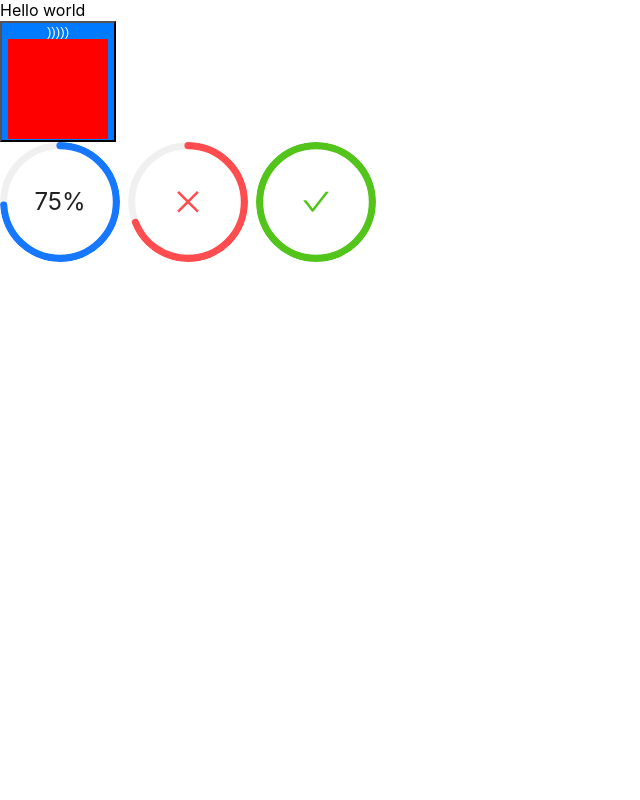
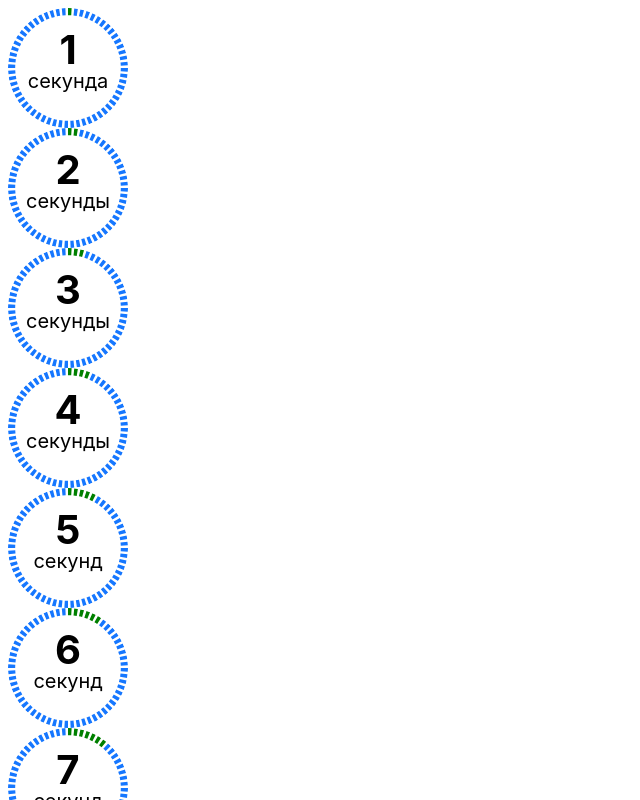
Before and after one commit to rasoan/sportEvents, a React (Create React App) app: page / in a window 1280 px wide. Shown: the top 800 px of the page, without its empty margins (0-640 px from the left). Built offline with nearby package versions, Linux system fonts and the light colour scheme.

Commit message:
feat: added webpack and added Timers

```diff
--- a/src/App/App.tsx
+++ b/src/App/App.tsx
@@ -4,6 +4,8 @@ import React from "react";
 
 import './App.scss';
 import TimeCounter from "../TimeCounter/TimeCounter";
+import {TimeCounterFormat} from "../TimeCounter/types/TimeCounter";
+import {getCountersOfDays} from "../utils/utils";
 
 interface Props {}
 
@@ -13,9 +15,12 @@ const App: React.FC<Props> = (props: Props) => {
     };
 
     return <>
-        <div>Hello world</div>
-        <button onClick={onClick} className="customButton">)))))</button>
-        <TimeCounter />
+        {new Array(60).fill(1).map((el, index) => (
+            <TimeCounter
+                timeCounterFormat={TimeCounterFormat.Seconds}
+                value={index + 1}
+            />)
+        )}
     </>;
 };
 
--- a/src/TimeCounter/TimeCounter.scss
+++ b/src/TimeCounter/TimeCounter.scss
@@ -0,0 +1,17 @@
+.antProgressTextCustom {
+  padding: 10px !important;
+
+  &__label {
+    color: black !important;
+    line-height: 0;
+
+    &-withNumber {
+      font-weight: bold;
+      font-size: 40px;
+    }
+
+    &-withText {
+      font-size: 20px;
+    }
+  }
+}
--- a/src/TimeCounter/TimeCounter.tsx
+++ b/src/TimeCounter/TimeCounter.tsx
@@ -4,17 +4,179 @@
 import React from "react";
 
 import {Flex, Progress} from "antd";
+import {TimeCounterFormat} from "./types/TimeCounter";
 
-interface Props {}
+const humanizeDuration = require("humanize-duration");
+
+import './TimeCounter.scss';
+
+interface Props {
+    timeCounterFormat: TimeCounterFormat;
+    /**
+     * Текущее значение дня, часа, минуты или секунды в зависимости от {@link timeCounterFormat}
+     */
+    value: number;
+}
 
 const TimeCounter: React.FC<Props> = (props: Props) => {
+    const {
+        value,
+        timeCounterFormat,
+    } = props;
+    const {
+        percent,
+        steps,
+        labelWithoutNumber,
+    } = _getProgressOptions({
+        value,
+        timeCounterFormat,
+    })
+
     return <>
-        <Flex gap="small" wrap>
-            <Progress type="circle" percent={75} />
-            <Progress type="circle" percent={70} status="exception" />
-            <Progress type="circle" percent={100} />
+        <Flex align="center" wrap gap={30}>
+            <Progress
+                type="circle"
+                steps={steps}
+                percent={percent}
+                strokeColor="green"
+                format={() => <>
+                    <div className={"antProgressTextCustom"}>
+                        <span className={'antProgressTextCustom__label antProgressTextCustom__label-withNumber'}>
+                            {value}
+                        </span>
+                        <br />
+                        <span className={'antProgressTextCustom__label antProgressTextCustom__label-withText'}>
+                            {labelWithoutNumber}
+                        </span>
+                    </div>
+                </>}
+            />
         </Flex>
     </>;
 };
 
 export default TimeCounter;
+
+interface ProgressOptions {
+    steps: number;
+    percent: number;
+    labelWithoutNumber: string;
+}
+
+const _getProgressOptions = (() => {
+    // todo: глянуть ещё раз ТЗ
+    // todo: учесть, что value может быть больше чем надо, тогда взять %
+    const MAX_DAYS = 7;
+    const MAX_HOURS = 24;
+    const MAX_MINUTES = 60;
+    const MAX_SECONDS = 60;
+
+    return function (options: {
+        value: number,
+        timeCounterFormat: TimeCounterFormat,
+    }): ProgressOptions {
+        const {
+            value,
+            timeCounterFormat,
+        } = options;
+
+        let steps: number;
+        let labelWithoutNumber: string;
+
+        switch (timeCounterFormat) {
+            case TimeCounterFormat.Days: {
+                steps = MAX_DAYS;
+                labelWithoutNumber = _normalizeLabelTextWitoutNumber(
+                    humanizeDuration(
+                        /* 86400 секунд в одном дне */
+                        _convertValueToMilliseconds({value, seconds: 86400}),
+                        {
+                            units: ["d"],
+                            language: "ru"
+                        }
+                    )
+                );
+
+                break;
+            }
+            case TimeCounterFormat.Hours: {
+                steps = MAX_HOURS;
+                labelWithoutNumber = _normalizeLabelTextWitoutNumber(humanizeDuration(
+                        /* 3600 секунд в одном часу */
+                        _convertValueToMilliseconds({value, seconds: 3600}),
+                        {
+                            units: ["h"],
+                            language: "ru"
+                        }
+                    )
+                );
+
+                break;
+            }
+            case TimeCounterFormat.Minutes: {
+                steps = MAX_MINUTES;
+                labelWithoutNumber = _normalizeLabelTextWitoutNumber(humanizeDuration(
+                        /* 60 секунд в одной минуте */
+                        _convertValueToMilliseconds({value, seconds: 60}),
+                        {
+                            units: ["m"],
+                            language: "ru"
+                        }
+                    )
+                );
+
+                break;
+            }
+            case TimeCounterFormat.Seconds: {
+                steps = MAX_SECONDS;
+                labelWithoutNumber = _normalizeLabelTextWitoutNumber(
+                    humanizeDuration(
+                        /* 1 секунда в одной секунде */
+                        _convertValueToMilliseconds({value, seconds: 1}),
+                        {
+                            units: ["s"],
+                            language: "ru"
+                        }
+                    )
+                );
+
+                break;
+            }
+            default: {
+                throw new Error("Unknown format!");
+            }
+        }
+
+        return {
+            labelWithoutNumber,
+            steps,
+            // Формула вычисления процентов
+            percent: Math.round(value / steps * 100),
+        };
+    }
+})();
+
+/**
+ * Удалить из строки цифры и пробелы
+ *
+ * @param label
+ */
+function _normalizeLabelTextWitoutNumber(label: string) {
+    return label.replace(/\d+\s+/g, '')
+}
+
+/** Конвертировать кол-во дней, часов, минут в миллисекунды
+ *
+ * @param options
+ */
+function _convertValueToMilliseconds(options: {
+    value: number,
+    seconds: number,
+}) {
+    const {
+        value,
+        seconds,
+    } = options;
+
+    return value * (seconds * 1000);
+}
--- /dev/null
+++ b/src/TimeCounter/types/TimeCounter.d.ts
@@ -0,0 +1,6 @@
+export const enum TimeCounterFormat {
+    Days = 1,
+    Hours = 2,
+    Minutes = 3,
+    Seconds = 4,
+}
--- a/src/index.css
+++ /dev/null
@@ -1,13 +0,0 @@
-body {
-  margin: 0;
-  font-family: -apple-system, BlinkMacSystemFont, 'Segoe UI', 'Roboto', 'Oxygen',
-    'Ubuntu', 'Cantarell', 'Fira Sans', 'Droid Sans', 'Helvetica Neue',
-    sans-serif;
-  -webkit-font-smoothing: antialiased;
-  -moz-osx-font-smoothing: grayscale;
-}
-
-code {
-  font-family: source-code-pro, Menlo, Monaco, Consolas, 'Courier New',
-    monospace;
-}
--- a/src/index.tsx
+++ b/src/index.tsx
@@ -1,24 +1,18 @@
 'use strict';
 
-import React from 'react';
-import ReactDOM from 'react-dom/client';
+import * as React from 'react';
+import {createRoot} from "react-dom/client";
+import App from "./App/App";
 
-import App from './App/App';
-import reportWebVitals from './reportWebVitals';
+const rootHTMLElement = document.createElement('div');
+rootHTMLElement.setAttribute('id', 'root');
 
-import './index.css';
+document.body.appendChild(rootHTMLElement);
 
-const root = ReactDOM.createRoot(
-  document.getElementById('root') as HTMLElement
-);
+const root = createRoot(rootHTMLElement);
 
 root.render(
-  <React.StrictMode>
-    <App />
-  </React.StrictMode>
+    <React.StrictMode>
+        <App />
+    </React.StrictMode>
 );
-
-// If you want to start measuring performance in your app, pass a function
-// to log results (for example: reportWebVitals(console.log))
-// or send to an analytics endpoint. Learn more: https://bit.ly/CRA-vitals
-reportWebVitals();
--- /dev/null
+++ b/src/utils/utils.ts
@@ -0,0 +1,31 @@
+'use strict';
+
+export function getCountersOfDays(options: {
+    countDays: number,
+    maxDays: number,
+}): number[] {
+    const {
+        countDays,
+        maxDays,
+    } = options;
+
+    if (countDays <= maxDays) {
+        return [ countDays ];
+    }
+
+    const bundleOfDaysList: number[] = [];
+
+    {
+        const remainingDays_or_zero = countDays % maxDays;
+
+        if (remainingDays_or_zero > 0) {
+            bundleOfDaysList.push(remainingDays_or_zero);
+        }
+    }
+
+    for (let i = 0; i < Math.floor(countDays / maxDays); i++) {
+        bundleOfDaysList.push(maxDays);
+    }
+
+    return bundleOfDaysList;
+}
--- /dev/null
+++ b/webpack.config.js
@@ -0,0 +1,64 @@
+'use strict';
+
+const HtmlWebpackPlugin = require('html-webpack-plugin');
+const path = require('path');
+
+const webpackConfig = {
+    mode: "development",
+    entry: {
+        index: './src/index.tsx',
+    },
+    output: {
+        path: path.resolve(__dirname, 'dist'),
+        filename: 'bundle.js',
+        // clean: true,
+    },
+    module: {
+        rules: [
+            {
+                test: /\.tsx?$/,
+                exclude: /node_modules/,
+                loader: "ts-loader",
+            },
+            {
+                test: /\.s[ac]ss$/i,
+                use: [
+                    // Creates `style` nodes from JS strings
+                    "style-loader",
+                    // Translates CSS into CommonJS
+                    "css-loader",
+                    // Compiles Sass to CSS
+                    "sass-loader",
+                ],
+            },
+            {
+                test: /\.(png|jpe?g|gif)$/i,
+                use: [
+                    {
+                        loader: 'file-loader',
+                    },
+                ],
+            },
+        ]
+    },
+    devServer: {
+        hot: true,
+    },
+    resolve: {
+        extensions: ['.ts', '.tsx', '.js', '.json'],
+    },
+    plugins: [
+        new HtmlWebpackPlugin({
+            filename: 'index.html',
+            chunks: [ 'index' ],
+        })
+    ],
+};
+
+module.exports = () => {
+    return new Promise((resolve) => {
+        resolve(webpackConfig);
+    }).then(response => {
+        return response;
+    });
+}
```
Also changed, not shown: package.json (+29 -2 lines), tsconfig.json (+30 -13 lines), .babelrc (added), 1 other file (tests, documents, lock files or other folders).
